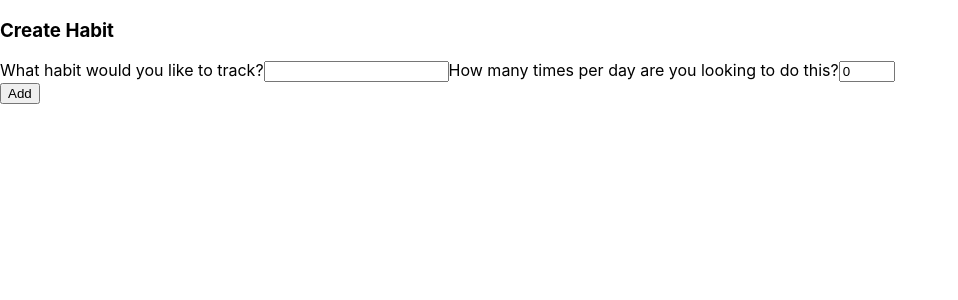
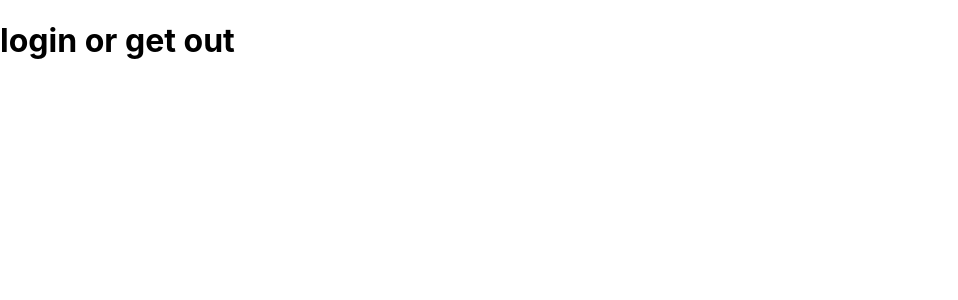
Before and after one commit to honnnei/habit-app, a React (Create React App) app in the folder client/: page /habit/add in a window 1280 px wide. Shown: the top 300 px of the page, without its empty margins (0-958 px from the left). Built offline with nearby package versions, Linux system fonts and the light colour scheme.

Commit message:
ternary on Habit.js

```diff
--- a/client/src/components/Habit.js
+++ b/client/src/components/Habit.js
@@ -49,6 +49,8 @@ import { useState, useEffect } from 'react';
 
           return (
             <div className="habit-container">
+              {!props.location.username ? <h1>login or get out</h1> :
+                <div>
                 <form>
                     <h3>Create Habit</h3>
                     <label htmlFor="habitName">What habit would you like to track?</label>
@@ -79,7 +81,7 @@ import { useState, useEffect } from 'react';
                 </form>
                 <div>
                   <Link to={{pathname:'/tracker', username: props.location.username}}><button onClick={createHabit}>Add</button></Link>
-                </div>
+                </div></div>}
               </div>
           );
       // }
```
